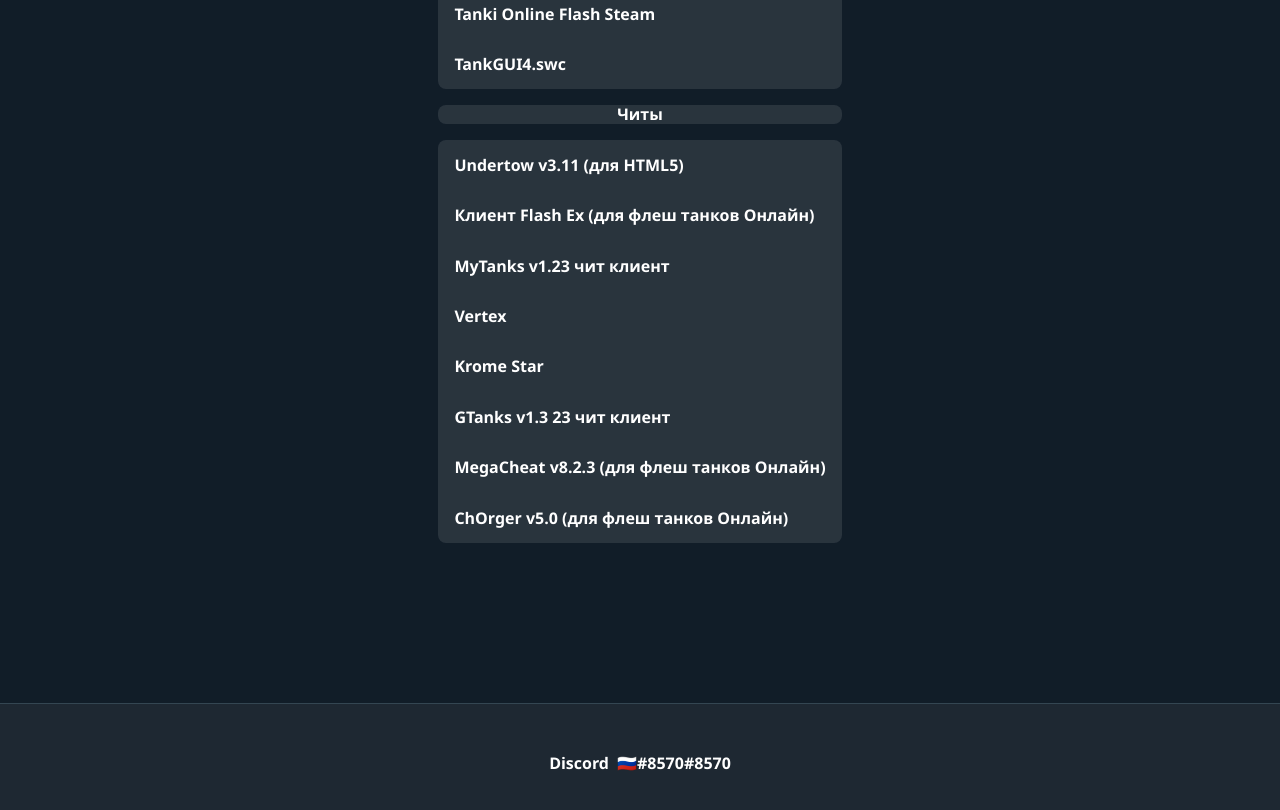
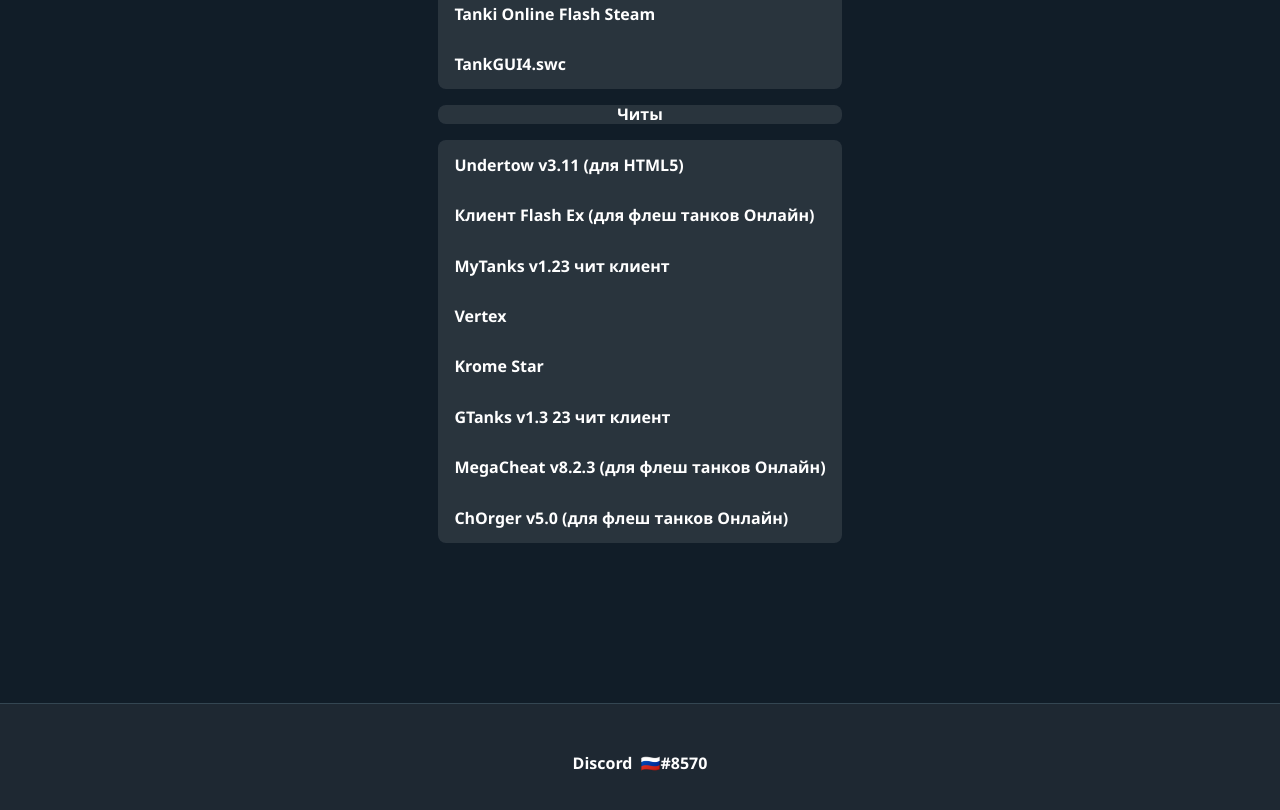
Before and after one commit to tanksarchive/tanki, a plain HTML site: page index.html in a window 1280 px wide. Shown: the part 1012-1822 px from the top of the page. Drawn offline with Linux system fonts and the light colour scheme.

Commit message:
Update index.html

```diff
--- a/index.html
+++ b/index.html
@@ -234,7 +234,7 @@
       <div class="Container">
         <ul class="Socials">
           <li>
-            <b><span>Discord</span><span>🇷🇺#8570#8570</span></b>
+            <b><span>Discord</span><span>🇷🇺#8570</span></b>
           </li>
         </ul>
       </div>
```
